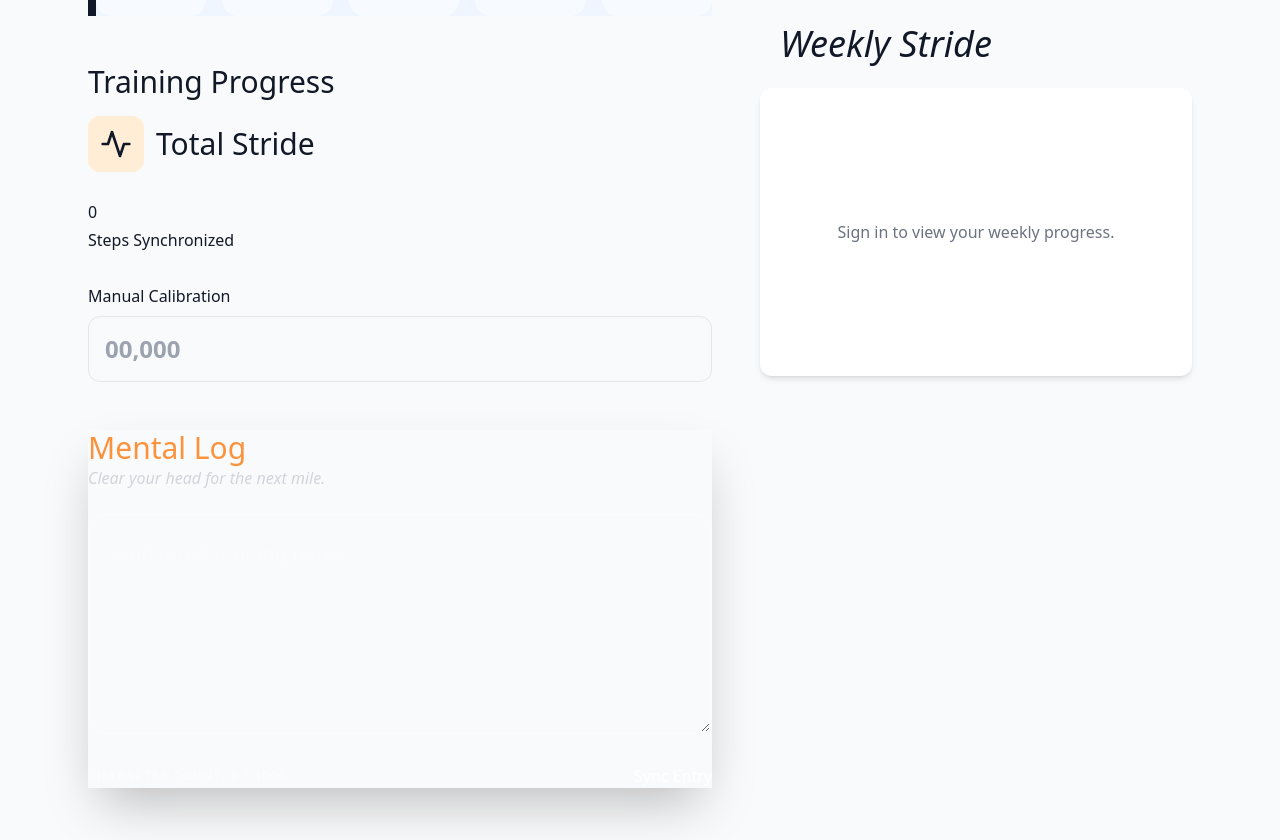
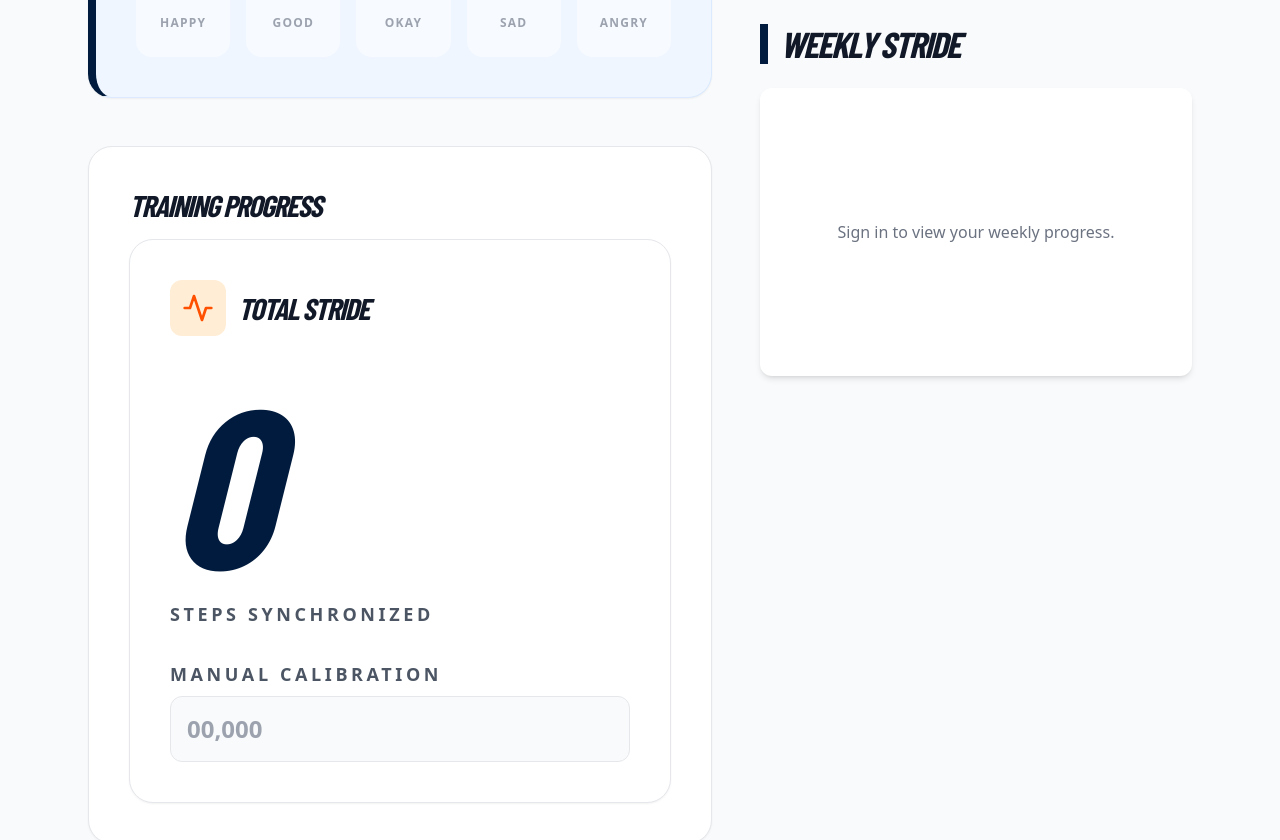
Before and after one commit to ogphotos2025-coder/Stride-, a Next.js app: page / in a window 1280 px wide. Shown: the part 460-1300 px from the top of the page. Built offline with nearby package versions, Linux system fonts and the light colour scheme; no server answers; a web font is replaced by a local one.

Commit message:
Final Elite Athlete Polish: Heroic font sizes, straightened header, and blue accents

```diff
--- a/app/globals.css
+++ b/app/globals.css
@@ -2,6 +2,53 @@
 @tailwind components;
 @tailwind utilities;
 
-body {
-  @apply bg-gray-50 text-gray-900;
+:root {
+  /* NYRR Inspired Palette */
+  --primary-navy: #001b3d;
+  --accent-orange: #ff5000;
+  --accent-orange-hover: #e64500;
+  --bg-light: #f9fafb;
+  --surface: #ffffff;
+  --text-main: #111827;
+  --text-muted: #4b5563;
+  --border-subtle: #e5e7eb;
+
+  /* Marathon Specific */
+  --track-green: #0a8a5b;
+  --radius-athletics: 24px;
 }
+
+@layer base {
+  body {
+    @apply bg-[var(--bg-light)] text-[var(--text-main)];
+    font-family: var(--font-inter), system-ui, sans-serif;
+    -webkit-font-smoothing: antialiased;
+  }
+
+  h1, h2, h3, h4 {
+    font-family: var(--font-barlow), sans-serif;
+    @apply font-extrabold uppercase italic tracking-tighter;
+  }
+}
+
+@layer components {
+  .marathon-card {
+    @apply bg-[var(--surface)] border border-[var(--border-subtle)] rounded-[var(--radius-athletics)] shadow-sm p-10 transition-all hover:shadow-xl;
+  }
+
+  .btn-nyrr {
+    @apply bg-[var(--accent-orange)] text-white font-black italic uppercase px-10 py-5 rounded-full transition-all
+           hover:bg-[var(--accent-orange-hover)] hover:scale-105 active:scale-95 disabled:opacity-50 disabled:pointer-events-none;
+    font-family: var(--font-barlow), sans-serif;
+    font-size: 1.25rem;
+  }
+
+  .stat-hero {
+    @apply text-[14rem] font-black italic tracking-tighter text-[var(--primary-navy)] leading-[0.75];
+    font-family: var(--font-barlow), sans-serif;
+  }
+
+  .data-label {
+    @apply text-lg font-bold uppercase tracking-[0.2em] text-[var(--text-muted)];
+  }
+}
```
